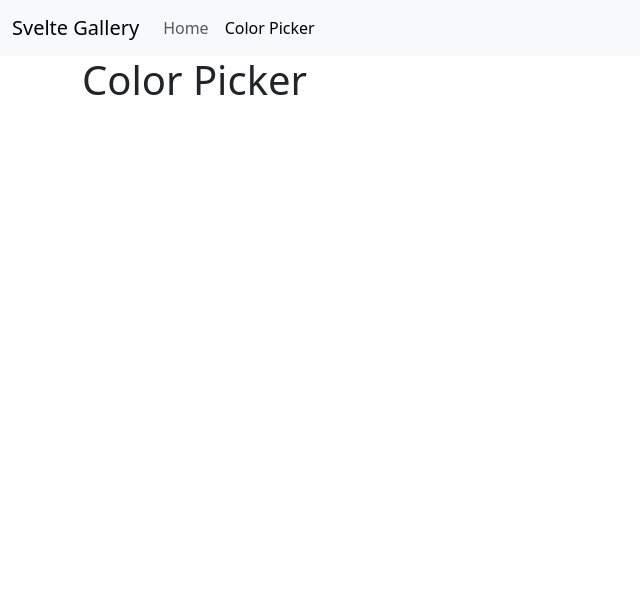
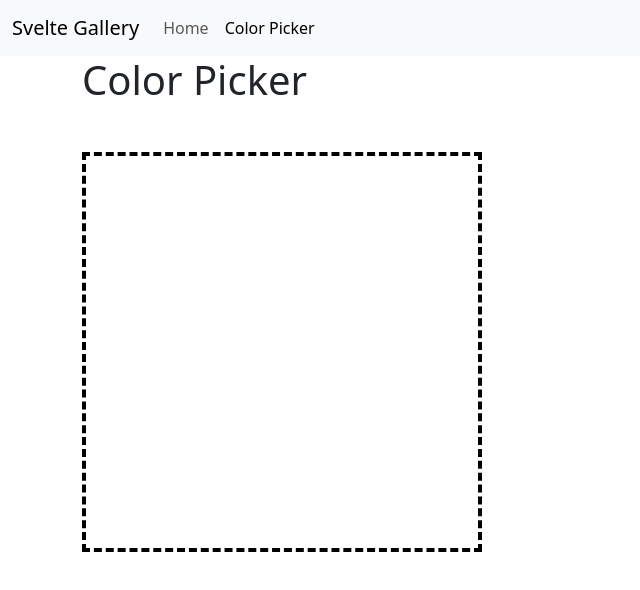
Before and after one commit to smithandrewl/svelte-gallery, a SvelteKit app: page /color-picker in a window 1280 px wide. Shown: the top 590 px of the page, without its empty margins (0-640 px from the left). Built offline with nearby package versions, Linux system fonts and the light colour scheme.

Commit message:
Added a dashed border around the color picker.

```diff
--- /dev/null
+++ b/src/lib/components/color-picker/color-picker.svelte
@@ -0,0 +1,11 @@
+<div class="mt-5"></div>
+
+<style>
+  div {
+    height:       400px;
+    width:        400px;
+    border-style: dashed;
+    border-width: 4px;
+    border-color: black;
+  }
+</style>
--- a/src/routes/color-picker/+page.svelte
+++ b/src/routes/color-picker/+page.svelte
@@ -1 +1,6 @@
+<script>
+  import ColorPicker from '$lib/components/color-picker/color-picker.svelte';
+</script>
 <h1>Color Picker</h1>
+
+<ColorPicker></ColorPicker>
```
